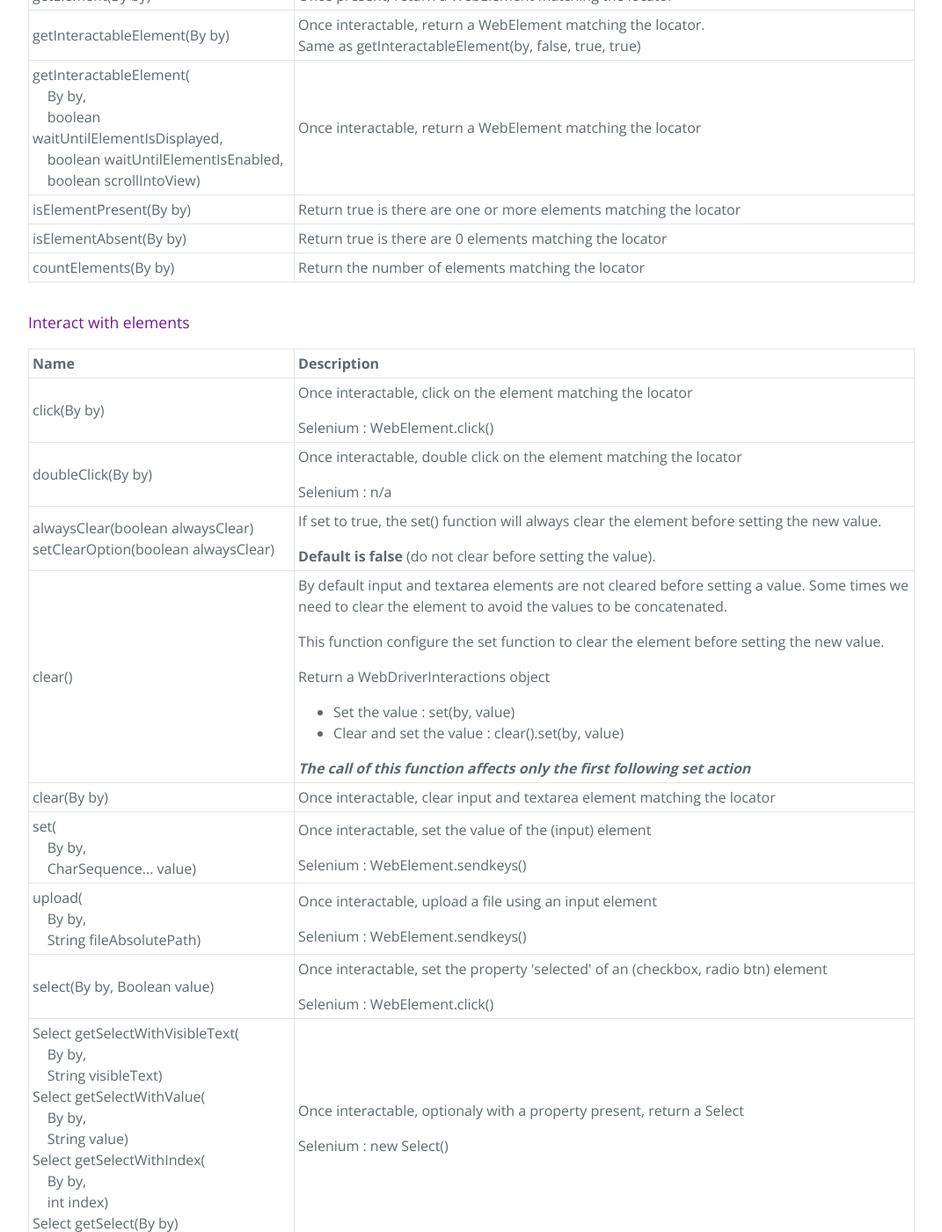
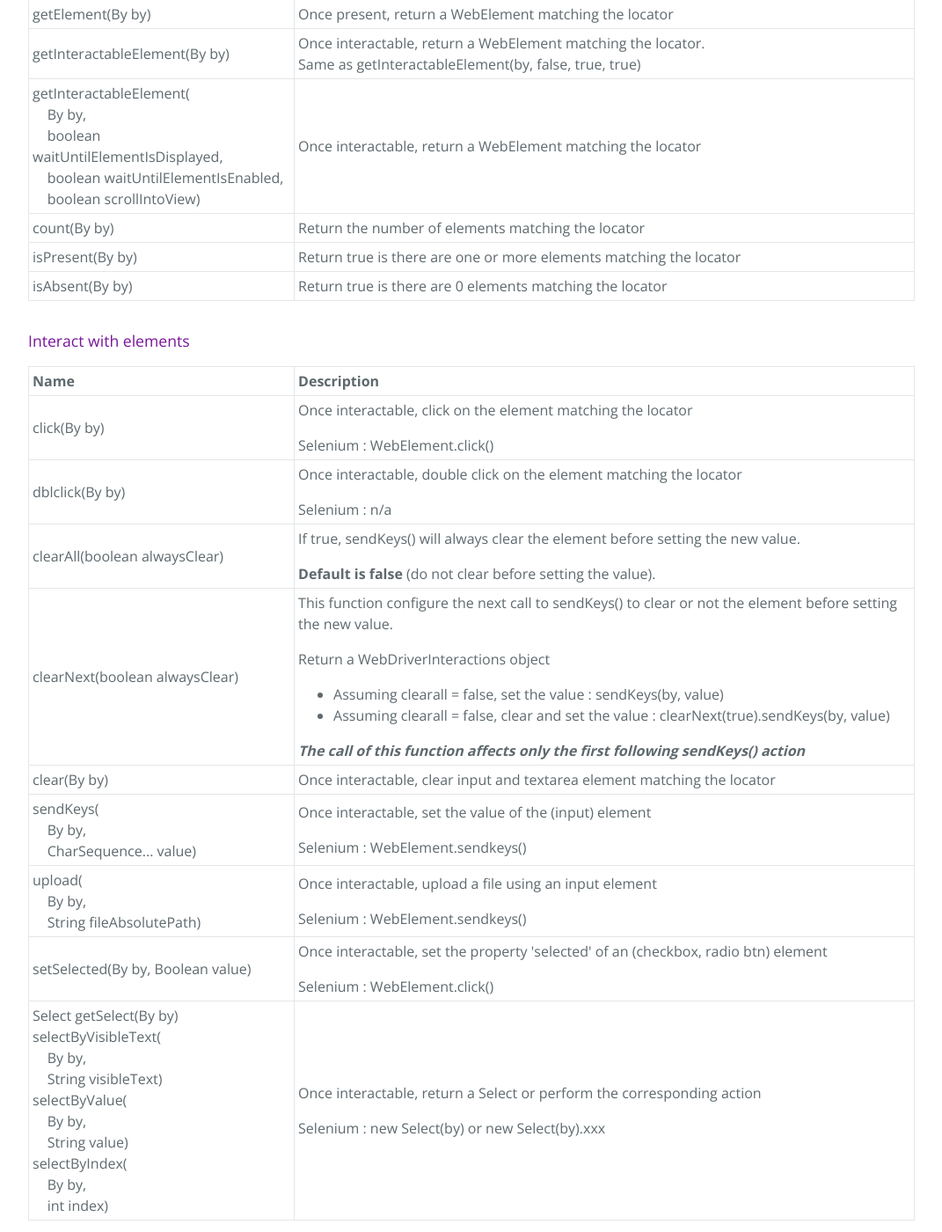
Before and after one commit to simple4tests/simple4tests.github.io, a Jekyll site: the page built from webdriver/interactions.html, in a window 1280 px wide and 1400 px high, scrolled down 3793 px. Shown: the whole window at 88% size, without its empty margins (104-1175 px from the left). Built offline with Jekyll 4.4.1, drawn with Linux system fonts in a browser that asks for light colours; some of the changed text lies outside the part shown.

Commit message:
Adding content

```diff
--- a/_includes/_method_overview.html
+++ b/_includes/_method_overview.html
@@ -7,6 +7,6 @@
     <p {% if page.url=="/method/method.html" %}hidden{% endif %}>For more information,
         see <a href="/method/method.html">the Simple Methodology documentation</a></p>
     <p {% if page.url!="/method/method.html" %}hidden{% endif %}>Concrete implementation in <a
-            href="https://github.com/simple4tests/wdi-ex-cucumber">wdi-ex-cucumber</a> github repository.</p>
+            href="https://github.com/simple4tests/ohrm-tests">ohrm-tests</a> github repository.</p>
     <p>Implement test automation best practices with <a href="/webdriver/overload.html">webdriver-overload</a>.</p>
 </center>
--- a/_includes/_wdi_showcase.html
+++ b/_includes/_wdi_showcase.html
@@ -11,5 +11,5 @@
         see <a href="/webdriver/interactions.html">the WebDriver Interactions documentation</a>
     </p>
     <p {% if page.url!="/webdriver/interactions.html" %}hidden{% endif %}>More examples available in <a
-            href="https://github.com/simple4tests/wdi-ex-junit">wdi-ex-junit</a> github repository.</p>
+            href="https://github.com/simple4tests/interactions-webdriver-demo">interactions-webdriver-demo</a> github repository.</p>
 </center>
--- a/_includes/_wdi_usage.html
+++ b/_includes/_wdi_usage.html
@@ -22,8 +22,8 @@ WebDriverInteractions wdi = new WebDriverInteractions(driver);
 3a. Use WebDriver Interactions functions
 
 {% highlight java %}
-wdi.click(buttonLocator);
-wdi.set(inputLocator, value);
+wdi.click(by);
+wdi.sendKeys(by,value);
 wdi. ...
 {% endhighlight %}
 
@@ -32,6 +32,7 @@ wdi. ...
 {% highlight java %}
 wdi.driver.navivate().to(myUrl);
 wdi.driver.getCurrentUrl();
+wdi.driver.findElement(by);
 wdi.driver. ...
 {% endhighlight %}
 
@@ -57,10 +58,10 @@ WebDriver driver;
 ...
 driver = new ChromeDriver();
 ...
-Wdi wdi = new Wdi(driver);
-wdi.driver.navivate().to(...);
-wdi.click(...);
-wdi.set(...);
-wdi.selectInList(by, value);
+MyWebDriverInteractions wdi = new MyWebDriverInteractions(driver);
+wdi.driver.navivate().to(url);
+wdi.click(by);
+wdi.sendKeys(by,value);
+wdi.selectInList(by,value);
 ...
 {% endhighlight %}
--- a/_includes/_wdi_userguide.html
+++ b/_includes/_wdi_userguide.html
@@ -23,8 +23,8 @@
         <td>The WebDriver itself used for direct calls to WebDriver functions</td>
     </tr>
     <tr>
-        <td>JavaScript</td>
-        <td>Single function to execute javascript</td>
+        <td>JavascriptExecutor</td>
+        <td>A JavascriptExecutor object to execute javascript</td>
     </tr>
     <tr>
         <td>Wait</td>
@@ -82,20 +82,20 @@
         <td>Once interactable, return a WebElement matching the locator</td>
     </tr>
     <tr>
+        <td>count(By by)</td>
+        <td>Return the number of elements matching the locator</td>
+    </tr>
+    <tr>
         <td>
-            isElementPresent(By by)
+            isPresent(By by)
         </td>
         <td>Return true is there are one or more elements matching the locator</td>
     </tr>
     <tr>
         <td>
-            isElementAbsent(By by)
+            isAbsent(By by)
         </td>
         <td>Return true is there are 0 elements matching the locator</td>
-    </tr>
-    <tr>
-        <td>countElements(By by)</td>
-        <td>Return the number of elements matching the locator</td>
     </tr>
 </table>
 <h4>Interact with elements</h4>
@@ -112,7 +112,7 @@
         </td>
     </tr>
     <tr>
-        <td>doubleClick(By by)</td>
+        <td>dblclick(By by)</td>
         <td>
             <p>Once interactable, double click on the element matching the locator</p>
             Selenium : n/a
@@ -120,26 +120,23 @@
     </tr>
     <tr>
         <td>
-            alwaysClear(boolean alwaysClear)<br>
-            setClearOption(boolean alwaysClear)
+            clearAll(boolean alwaysClear)
         </td>
         <td>
-            <p>If set to true, the set() function will always clear the element before setting the new value.</p>
+            <p>If true, sendKeys() will always clear the element before setting the new value.</p>
             <b>Default is false</b> (do not clear before setting the value).
         </td>
     </tr>
     <tr>
-        <td>clear()</td>
+        <td>clearNext(boolean alwaysClear)</td>
         <td>
-            <p>By default input and textarea elements are not cleared before setting a value.
-                Some times we need to clear the element to avoid the values to be concatenated.</p>
-            <p>This function configure the set function to clear the element before setting the new value.</p>
+            <p>This function configure the next call to sendKeys() to clear or not the element before setting the new value.</p>
             <p>Return a WebDriverInteractions object</p>
             <ul>
-                <li>Set the value : set(by, value)</li>
-                <li>Clear and set the value : clear().set(by, value)</li>
+                <li>Assuming clearall = false, set the value : sendKeys(by, value)</li>
+                <li>Assuming clearall = false, clear and set the value : clearNext(true).sendKeys(by, value)</li>
             </ul>
-            <b><i>The call of this function affects only the first following set action</i></b>
+            <b><i>The call of this function affects only the first following sendKeys() action</i></b>
         </td>
     </tr>
     <tr>
@@ -148,7 +145,7 @@
     </tr>
     <tr>
         <td>
-            set(<br>
+            sendKeys(<br>
             &nbsp;&nbsp;&nbsp;&nbsp;By by,<br>
             &nbsp;&nbsp;&nbsp;&nbsp;CharSequence... value)
         </td>
@@ -169,7 +166,7 @@
         </td>
     </tr>
     <tr>
-        <td>select(By by, Boolean value)</td>
+        <td>setSelected(By by, Boolean value)</td>
         <td>
             <p>Once interactable, set the property 'selected' of an (checkbox, radio btn) element </p>
             Selenium : WebElement.click()
@@ -177,20 +174,20 @@
     </tr>
     <tr>
         <td>
-            Select getSelectWithVisibleText(<br>
+            Select getSelect(By by)<br>
+            selectByVisibleText(<br>
             &nbsp;&nbsp;&nbsp;&nbsp;By by,<br>
             &nbsp;&nbsp;&nbsp;&nbsp;String visibleText)<br>
-            Select getSelectWithValue(<br>
+            selectByValue(<br>
             &nbsp;&nbsp;&nbsp;&nbsp;By by,<br>
             &nbsp;&nbsp;&nbsp;&nbsp;String value)<br>
-            Select getSelectWithIndex(<br>
+            selectByIndex(<br>
             &nbsp;&nbsp;&nbsp;&nbsp;By by,<br>
-            &nbsp;&nbsp;&nbsp;&nbsp;int index)<br>
-            Select getSelect(By by)
+            &nbsp;&nbsp;&nbsp;&nbsp;int index)
         </td>
         <td>
-            <p>Once interactable, optionaly with a property present, return a Select</p>
-            Selenium : new Select()
+            <p>Once interactable, return a Select or perform the corresponding action</p>
+            Selenium : new Select(by) or new Select(by).xxx
         </td>
     </tr>
 </table>
@@ -336,14 +333,6 @@
         </td>
     </tr>
     <tr>
-        <td>elementToBePresent(By by)</td>
-        <td>Wait for the element to be present</td>
-    </tr>
-    <tr>
-        <td>elementToBeAbsent(By by)</td>
-        <td>Wait for the element not to be present</td>
-    </tr>
-    <tr>
         <td>until(Function expectedCondition)</td>
         <td>
             <p>This functions wait for the expectedCondition to be relazided and return the result of the
@@ -386,32 +375,3 @@
         <td>Wait for the expectedCondition with custom settings and return the result of the expectedCondition</td>
     </tr>
 </table>
-<hr>
-<h3>JavaScript functions</h3>
-<table>
-    <tr>
-        <th style="width: 30%;">Name</th>
-        <th>Description</th>
-    </tr>
-    <tr>
-        <td>JavaScript(WebDriver driver)</td>
-        <td>Public constructor</td>
-    </tr>
-    <tr>
-        <td>
-            execute(<br>
-            &nbsp;&nbsp;&nbsp;&nbsp;String script,<br>
-            &nbsp;&nbsp;&nbsp;&nbsp;Object... args)
-        </td>
-        <td>Execute a script using a JavaScriptExecutor</td>
-    </tr>
-    <tr>
-        <td>
-            <b>static</b> void execute(<br>
-            &nbsp;&nbsp;&nbsp;&nbsp;WebDriver driver,<br>
-            &nbsp;&nbsp;&nbsp;&nbsp;String script,<br>
-            &nbsp;&nbsp;&nbsp;&nbsp;Object... args)
-        </td>
-        <td>Execute a script using a JavaScriptExecutor</td>
-    </tr>
-</table>
--- a/webdriver/interactions.html
+++ b/webdriver/interactions.html
@@ -8,7 +8,7 @@ description: Keep your Selenium WebDriver tests clean and focused on the test pu
 <hr>
 <h3>Versions</h3>
 <ul>
-    <li>1.2.1 Selenium 4.1.2</li>
+    <li>1.3.0 Selenium 4.1.x (compatible with 3.x)</li>
 </ul>
 <hr>
 {% include _wdi_in_the_box.html %}
```
Also changed, not shown: other parts of _includes/_wdi_usage.html (+4 -4 lines), other parts of _includes/_wdi_userguide.html (+1 -1 lines), webdriver/overload.html (+11 -16 lines).
